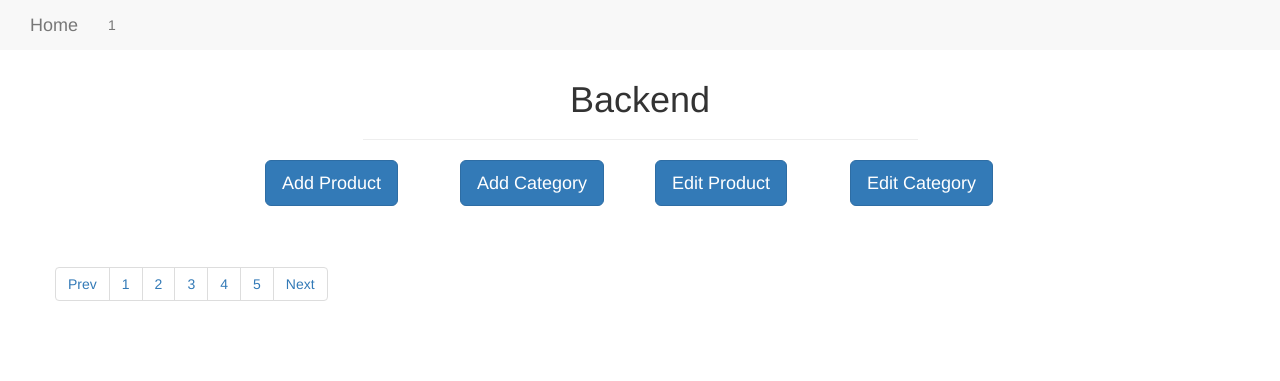
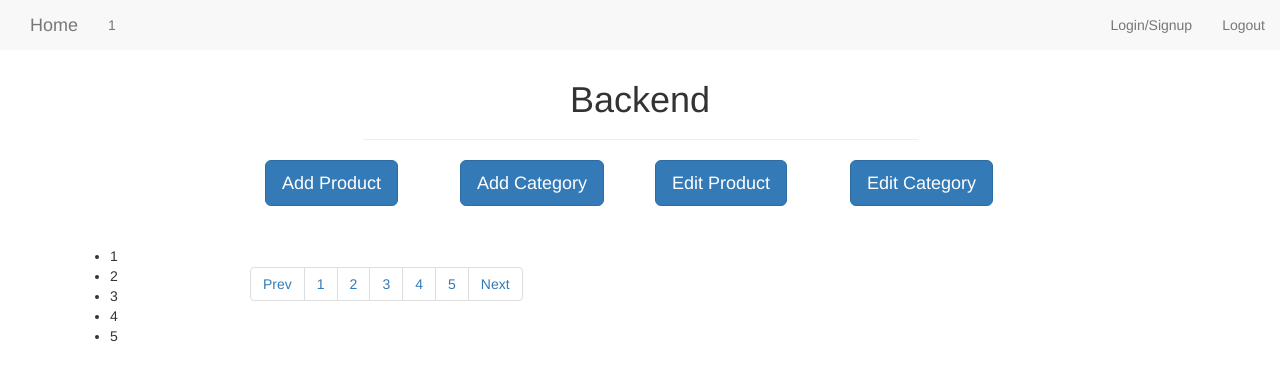
Before and after one commit to MatsuiLin101/Shop, a Django app: page / in a window 1280 px wide. Shown: the top 381 px of the page. Run offline with Django 3.2, Linux system fonts and the light colour scheme; data that the repository does not hold is empty; some libraries are stand-ins or nearby versions.

Commit message:
fix display

```diff
--- a/shopapp/templates/head.html
+++ b/shopapp/templates/head.html
@@ -1,12 +1,20 @@
 {% block navbar %}
 <div class="nav navbar-default navbar-fixed-top">
     <div class="container-fluid">
-        <div class="">
-           <a href="#" class="navbar-brand">Home</a>
+        <div class="navbar-header">
+           <a href="{% url 'home' %}" class="navbar-brand">Home</a>
         </div>
-        <ul class="nav navbar-nav">
-            <li><a href="#" data-toggle="tab">1</a></li>
-        </ul>
+        <div>
+            <ul class="nav navbar-nav">
+                <li><a href="#" data-toggle="tab">1</a></li>
+            </ul>
+        </div>
+        <div>
+            <ul class="nav navbar-nav navbar-right">
+                <li><a href="#">Login/Signup</a></li>
+                <li><a href="#">Logout</a></li>
+            </ul>
+        </div>
     </div>
 </div>
 {% endblock %}
--- a/shopapp/templates/shopapp/home.html
+++ b/shopapp/templates/shopapp/home.html
@@ -31,10 +31,16 @@
     <br />
     <br />
     <div class="row">
-        <div class="col-md-3">
-
+        <div class="col-md-2">
+            <ul>
+                <li>1</li>
+                <li>2</li>
+                <li>3</li>
+                <li>4</li>
+                <li>5</li>
+            </ul>
         </div>
-        <div class="col-md-9">
+        <div class="col-md-10">
           {% for p in products %}
               {% cycle '<div class="row"> <div class="col-md-3">' '<div class="col-md-3">' '<div class="col-md-3">' '<div class="col-md-3">' %}
                   <div class="thumbnail">
```
